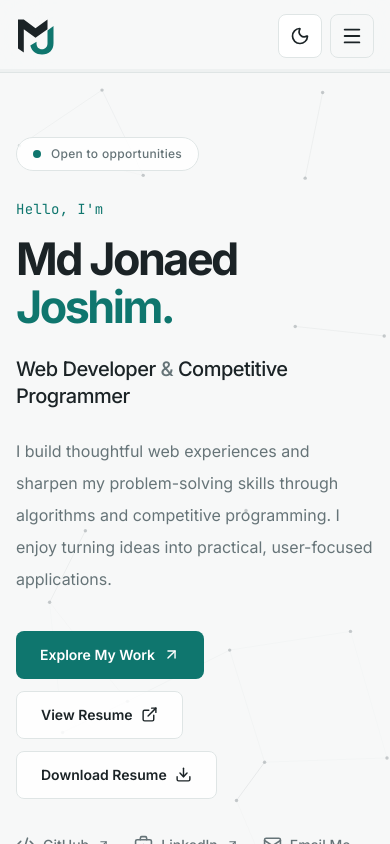
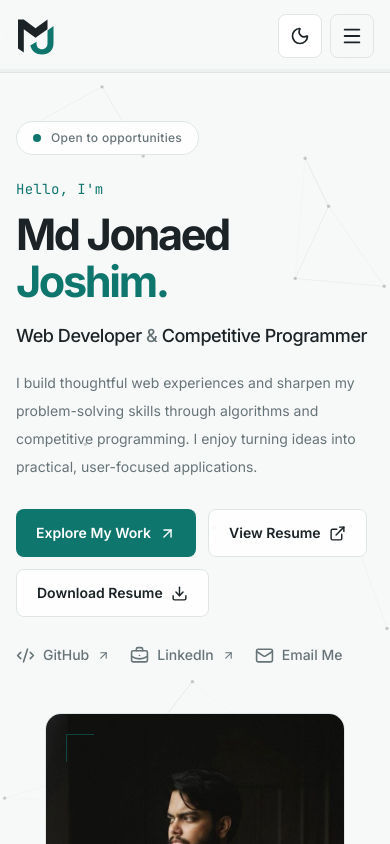
Before and after one commit to jonaedjoshim/Portfolio, a Next.js app: page / in a window 390 px wide. Shown: the top 844 px of the page. Built offline with nearby package versions, Linux system fonts and the light colour scheme.

Commit message:
fix: refine responsive hero layout

```diff
--- a/src/components/hero/hero-section.tsx
+++ b/src/components/hero/hero-section.tsx
@@ -42,11 +42,11 @@ export default function HeroSection() {
       </div>
 
       {/* HERO CONTENT */}
-      <div className="container-custom relative z-10 flex flex-1 items-center py-16 sm:py-20 lg:py-24">
-        <div className="grid w-full items-center gap-14 lg:grid-cols-[minmax(0,1.25fr)_minmax(280px,0.75fr)] lg:gap-20">
+      <div className="container-custom relative z-10 flex flex-1 items-center py-12 sm:py-16 md:py-14 lg:py-24">
+        <div className="grid w-full items-center gap-12 md:grid-cols-[minmax(0,1.15fr)_minmax(0,0.85fr)] md:gap-8 lg:grid-cols-[minmax(0,1.25fr)_minmax(280px,0.75fr)] lg:gap-20">
           {/* INTRODUCTION */}
-          <div className="max-w-3xl">
-            <div className="mb-7 inline-flex items-center gap-2.5 rounded-full border border-border bg-surface/85 px-4 py-2 text-xs font-medium tracking-wide text-muted backdrop-blur-sm sm:text-sm">
+          <div className="min-w-0 max-w-3xl">
+            <div className="mb-6 inline-flex items-center gap-2.5 rounded-full border border-border bg-surface/85 px-4 py-2 text-xs font-medium tracking-wide text-muted backdrop-blur-sm sm:text-sm md:mb-5 lg:mb-7">
               <span className="relative flex h-2 w-2">
                 <span className="absolute inline-flex h-full w-full animate-ping rounded-full bg-accent opacity-30 motion-reduce:animate-none" />
                 <span className="relative inline-flex h-2 w-2 rounded-full bg-accent" />
@@ -54,35 +54,35 @@ export default function HeroSection() {
               Open to opportunities
             </div>
 
-            <p className="mb-4 font-mono text-sm tracking-wide text-accent sm:text-base">
+            <p className="mb-3 font-mono text-sm tracking-wide text-accent sm:text-base lg:mb-4">
               Hello, I&apos;m
             </p>
 
             <h1
               id="hero-heading"
-              className="hero-name-reveal text-[clamp(2.8rem,7vw,6.5rem)] leading-[1.08] font-bold tracking-[-0.055em] text-foreground"
+              className="hero-name-reveal text-[clamp(2.7rem,8vw,5rem)] leading-[1.08] font-bold tracking-[-0.055em] text-foreground md:text-[clamp(2.5rem,4.8vw,4rem)] lg:text-[clamp(3.5rem,6.5vw,6.5rem)]"
             >
               Md Jonaed
               <br />
               <span className="text-accent">Joshim.</span>
             </h1>
 
-            <h2 className="mt-6 max-w-2xl text-xl leading-snug font-medium tracking-tight text-foreground sm:text-2xl lg:text-[1.7rem]">
+            <h2 className="mt-5 max-w-2xl text-lg leading-snug font-medium tracking-tight text-foreground sm:text-2xl md:mt-4 md:text-xl lg:mt-6 lg:text-[1.7rem]">
               Web Developer <span className="text-muted">&amp;</span>{" "}
               Competitive Programmer
             </h2>
 
-            <p className="mt-6 max-w-xl text-base leading-8 text-muted sm:text-lg">
+            <p className="mt-5 max-w-xl text-sm leading-7 text-muted sm:text-base sm:leading-8 md:mt-4 md:text-sm md:leading-6 lg:mt-6 lg:text-lg lg:leading-8">
               I build thoughtful web experiences and sharpen my problem-solving
               skills through algorithms and competitive programming. I enjoy
               turning ideas into practical, user-focused applications.
             </p>
 
             {/* PRIMARY ACTIONS */}
-            <div className="mt-9 flex flex-wrap items-center gap-3">
+            <div className="mt-7 flex flex-wrap items-center gap-3 md:mt-6 lg:mt-9">
               <Link
                 href="/projects"
-                className="inline-flex min-h-12 items-center justify-center gap-2 rounded-lg bg-accent px-6 py-3 text-sm font-semibold text-accent-foreground transition-colors hover:bg-accent-hover focus-visible:outline-2 focus-visible:outline-offset-2 focus-visible:outline-accent"
+                className="inline-flex min-h-12 items-center justify-center gap-2 rounded-lg bg-accent px-5 py-3 text-sm font-semibold text-accent-foreground transition-colors hover:bg-accent-hover focus-visible:outline-2 focus-visible:outline-offset-2 focus-visible:outline-accent lg:px-6"
               >
                 Explore My Work
                 <ArrowUpRight size={17} aria-hidden="true" />
@@ -92,7 +92,7 @@ export default function HeroSection() {
                 href={resumeUrl}
                 target="_blank"
                 rel="noopener noreferrer"
-                className="inline-flex min-h-12 items-center justify-center gap-2 rounded-lg border border-border bg-surface/85 px-6 py-3 text-sm font-semibold text-foreground transition-colors hover:bg-surface-secondary focus-visible:outline-2 focus-visible:outline-offset-2 focus-visible:outline-accent"
+                className="inline-flex min-h-12 items-center justify-center gap-2 rounded-lg border border-border bg-surface/85 px-5 py-3 text-sm font-semibold text-foreground transition-colors hover:bg-surface-secondary focus-visible:outline-2 focus-visible:outline-offset-2 focus-visible:outline-accent lg:px-6"
               >
                 View Resume
                 <ExternalLink size={17} aria-hidden="true" />
@@ -101,7 +101,7 @@ export default function HeroSection() {
               <a
                 href={resumeUrl}
                 download="Md-Jonaed-Joshim-Resume.pdf"
-                className="inline-flex min-h-12 items-center justify-center gap-2 rounded-lg border border-border bg-surface/85 px-6 py-3 text-sm font-semibold text-foreground transition-colors hover:bg-surface-secondary focus-visible:outline-2 focus-visible:outline-offset-2 focus-visible:outline-accent"
+                className="inline-flex min-h-12 items-center justify-center gap-2 rounded-lg border border-border bg-surface/85 px-5 py-3 text-sm font-semibold text-foreground transition-colors hover:bg-surface-secondary focus-visible:outline-2 focus-visible:outline-offset-2 focus-visible:outline-accent lg:px-6"
               >
                 Download Resume
                 <Download size={17} aria-hidden="true" />
@@ -109,7 +109,7 @@ export default function HeroSection() {
             </div>
 
             {/* SOCIAL LINKS */}
-            <div className="mt-9 flex flex-wrap items-center gap-x-6 gap-y-4">
+            <div className="mt-7 flex flex-wrap items-center gap-x-5 gap-y-4 md:mt-6 lg:mt-9 lg:gap-x-6">
               {socialLinks.map((social) => {
                 const Icon = social.icon;
 
@@ -140,14 +140,14 @@ export default function HeroSection() {
           </div>
 
           {/* PROFILE VISUAL */}
-          <div className="relative mx-auto w-full max-w-85 sm:max-w-95 lg:max-w-105">
+          <div className="relative mx-auto w-full max-w-75 sm:max-w-85 md:max-w-full lg:max-w-105">
             <div className="relative aspect-4/5 overflow-hidden rounded-2xl border border-border bg-surface-secondary">
               <Image
                 src="/images/profile.webp"
                 alt="Professional portrait of Md Jonaed Joshim"
                 fill
                 priority
-                sizes="(max-width: 640px) 340px, (max-width: 1024px) 380px, 420px"
+                sizes="(max-width: 639px) 300px, (max-width: 767px) 340px, (max-width: 1023px) 38vw, 420px"
                 className="object-cover object-center"
               />
 
```
